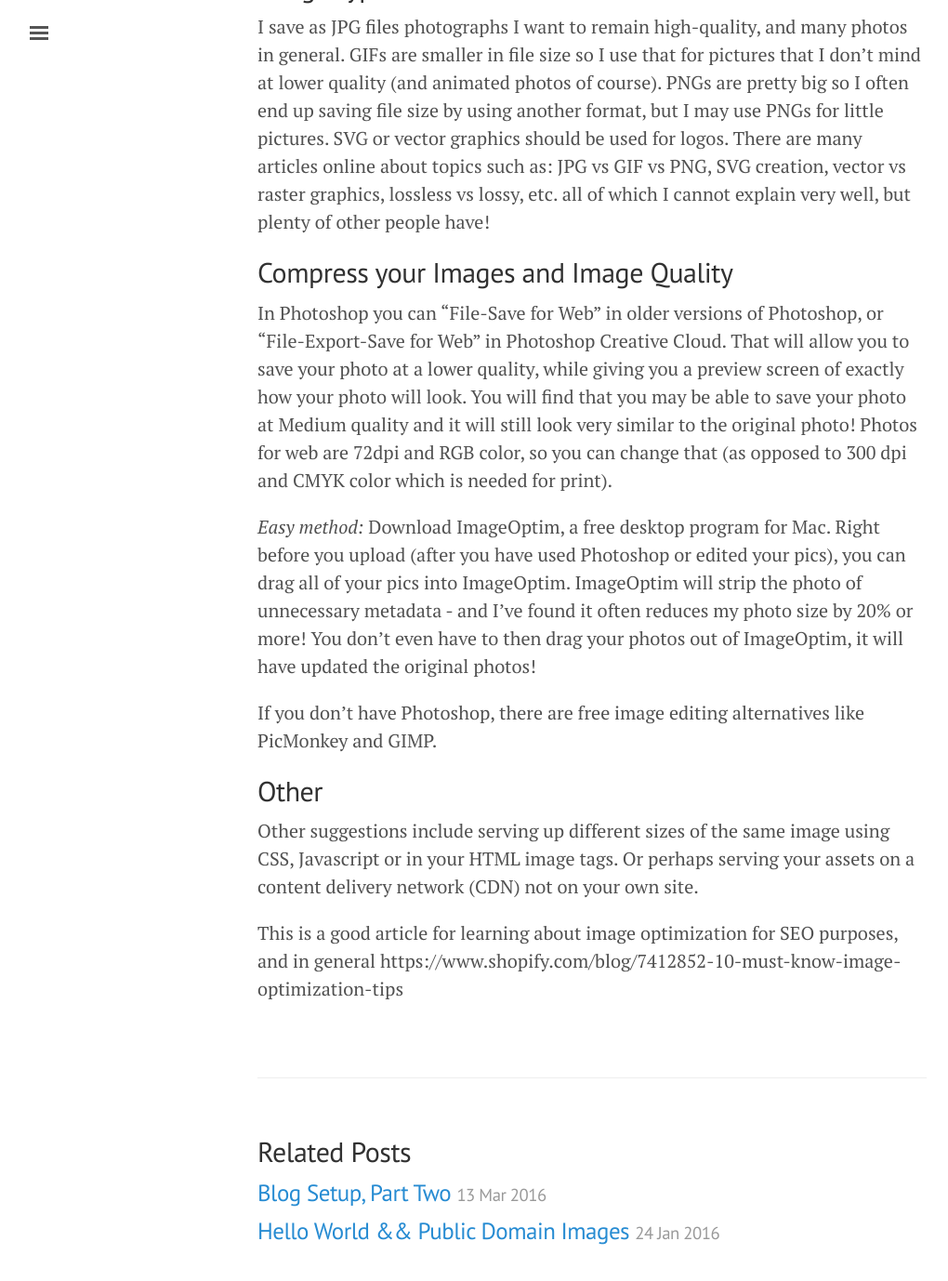
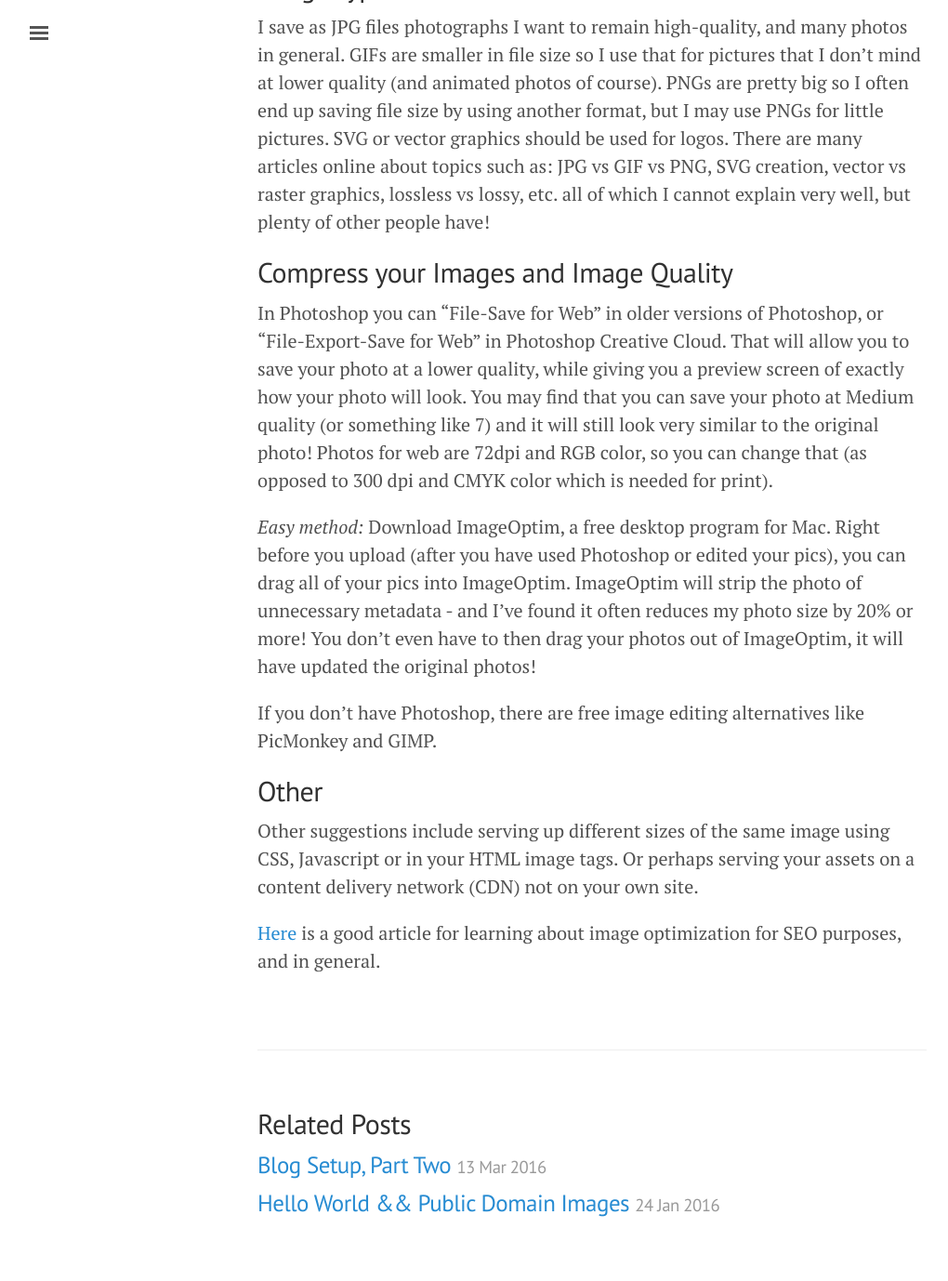
Before and after one commit to mmmfang/blog, a Jekyll site: the page built from _posts/2016-5-10-image-optimization-tips.md, in a window 1280 px wide and 1400 px high, scrolled down 1193 px. Shown: the top 1378 px of the window at 93% size, without its empty margins (3-1023 px from the left). Built offline with Jekyll 4.4.1, drawn with Linux system fonts in a browser that asks for light colours.

Commit message:
cleaned up link

```diff
--- a/_posts/2016-5-10-image-optimization-tips.md
+++ b/_posts/2016-5-10-image-optimization-tips.md
@@ -21,7 +21,7 @@ I save as JPG files photographs I want to remain high-quality, and many photos i
 
 ## Compress your Images and Image Quality
 
-In Photoshop you can "File-Save for Web" in older versions of Photoshop, or "File-Export-Save for Web" in Photoshop Creative Cloud. That will allow you to save your photo at a lower quality, while giving you a preview screen of exactly how your photo will look. You will find that you may be able to save your photo at Medium quality and it will still look very similar to the original photo! Photos for web are 72dpi and RGB color, so you can change that (as opposed to 300 dpi and CMYK color which is needed for print).
+In Photoshop you can "File-Save for Web" in older versions of Photoshop, or "File-Export-Save for Web" in Photoshop Creative Cloud. That will allow you to save your photo at a lower quality, while giving you a preview screen of exactly how your photo will look. You may find that you can save your photo at Medium quality (or something like 7) and it will still look very similar to the original photo! Photos for web are 72dpi and RGB color, so you can change that (as opposed to 300 dpi and CMYK color which is needed for print).
 
 *Easy method:* Download ImageOptim, a free desktop program for Mac. Right before you upload (after you have used Photoshop or edited your pics), you can drag all of your pics into ImageOptim. ImageOptim will strip the photo of unnecessary metadata - and I've found it often reduces my photo size by 20% or more! You don't even have to then drag your photos out of ImageOptim, it will have updated the original photos!
 
@@ -31,5 +31,4 @@ If you don't have Photoshop, there are free image editing alternatives like PicM
 
 Other suggestions include serving up different sizes of the same image using CSS, Javascript or in your HTML image tags. Or perhaps serving your assets on a content delivery network (CDN) not on your own site.
 
-This is a good article for learning about image optimization for SEO purposes, and in general
-https://www.shopify.com/blog/7412852-10-must-know-image-optimization-tips
+<a href="https://www.shopify.com/blog/7412852-10-must-know-image-optimization-tips">Here</a> is a good article for learning about image optimization for SEO purposes, and in general.
```
